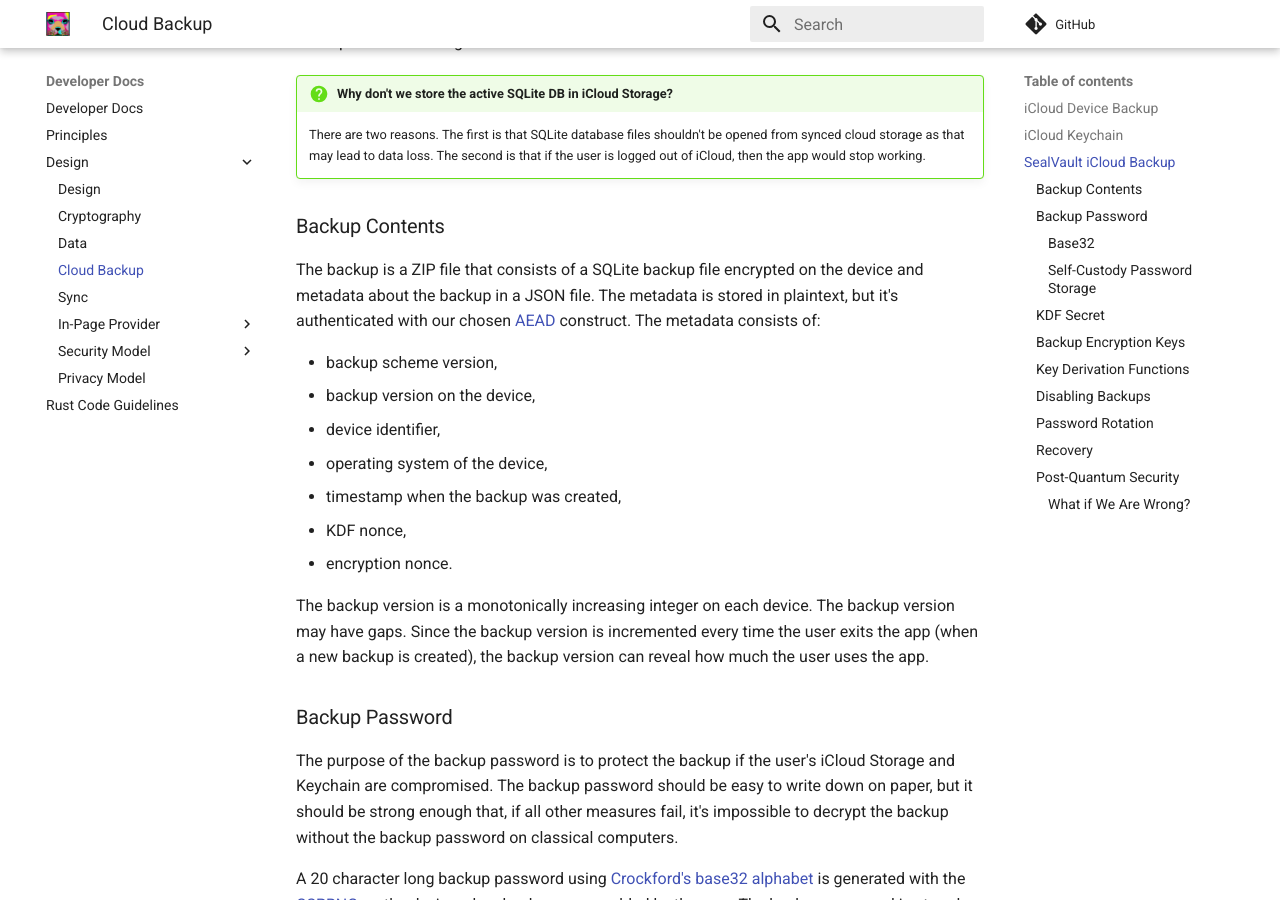
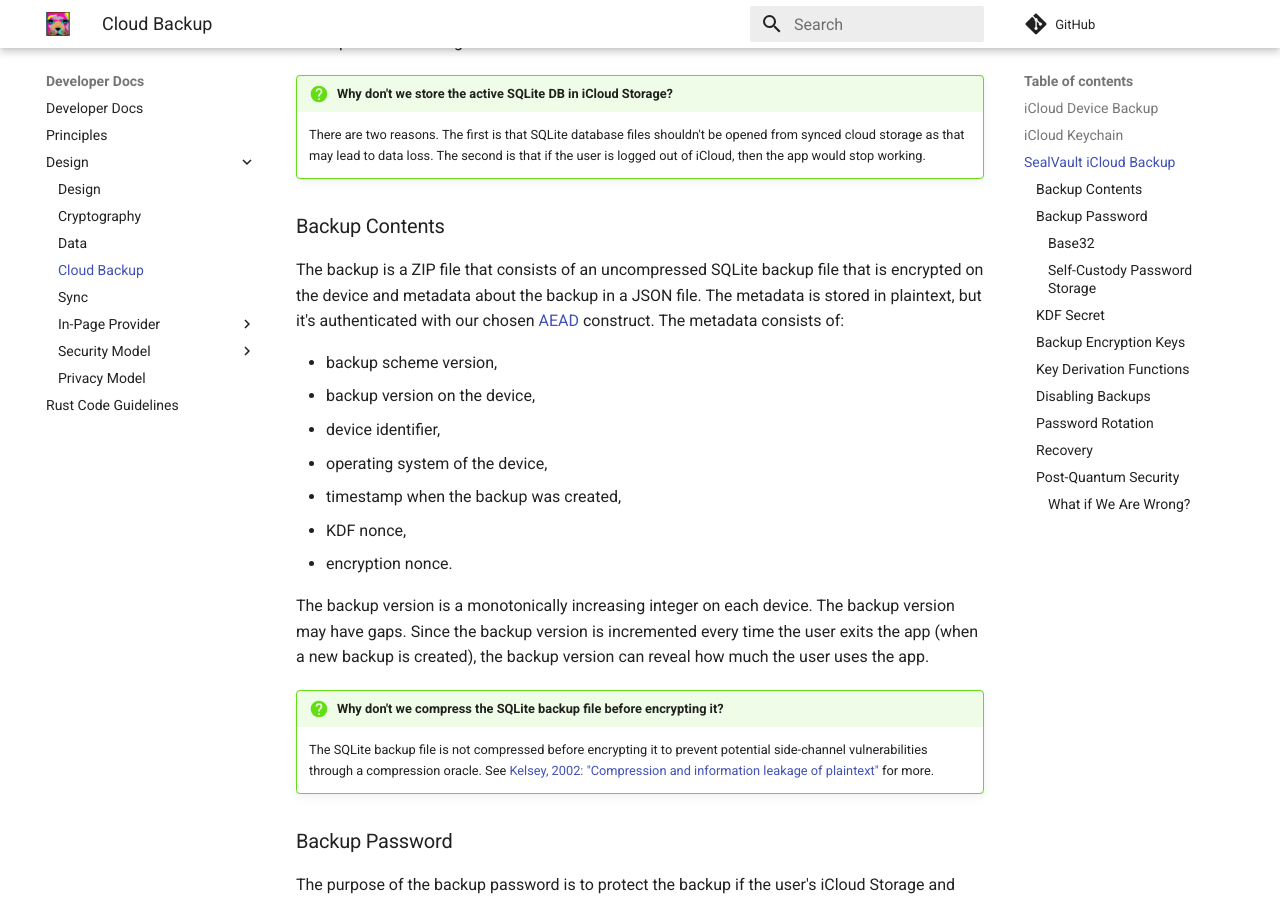
Before and after one commit to sealvault/sealvault, an MkDocs documentation site: the page built from website/src/dev-docs/design/backup.md, in a window 1280 px wide and 900 px high, scrolled down 1888 px. Built offline with MkDocs 1.6.1 and Material for MkDocs 9.7.7, drawn with Linux system fonts in a browser that asks for light colours; comment, search, counter and statistics services are not loaded.

Commit message:
Add uncompressed SQLite backup explanation

```diff
--- a/website/src/dev-docs/design/backup.md
+++ b/website/src/dev-docs/design/backup.md
@@ -86,10 +86,10 @@ keeps only the most recent backup in iCloud storage for each device.
 
 ### Backup Contents
 
-The backup is a ZIP file that consists of a SQLite backup file encrypted on the
-device and metadata about the backup in a JSON file.  The metadata is stored in
-plaintext, but it's authenticated with our chosen [AEAD](./cryptography.md#aead)
-construct.  The metadata consists of:
+The backup is a ZIP file that consists of an uncompressed SQLite backup file
+that is encrypted on the device and metadata about the backup in a JSON file.
+The metadata is stored in plaintext, but it's authenticated with our chosen
+[AEAD](./cryptography.md#aead) construct.  The metadata consists of:
 
 - backup scheme version,
 - backup version on the device,
@@ -103,6 +103,13 @@ The backup version is a monotonically increasing integer on each device. The
 backup version may have gaps. Since the backup version is incremented every
 time the user exits the app (when a new backup is created), the backup version
 can reveal how much the user uses the app.
+
+!!! question "Why don't we compress the SQLite backup file before encrypting it?"
+
+    The SQLite backup file is not compressed before encrypting it to prevent
+    potential side-channel vulnerabilities through a compression oracle. See
+    [Kelsey, 2002: "Compression and information leakage of plaintext"
+    ](https://www.iacr.org/cryptodb/archive/2002/FSE/3091/3091.pdf) for more.
 
 ### Backup Password
 
```
